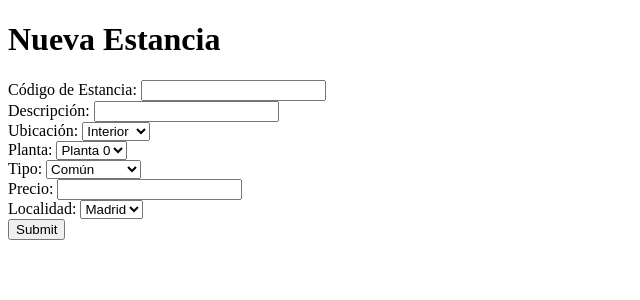
After one commit to Miranda-98/TFG_Imperial, a PHP site: page /Vista/Form_nuevaEstancia.php in a window 1280 px wide. The commit adds this page. Shown: the top 300 px of the page, without its empty margins (0-640 px from the left). Run offline with PHP 8.4, Linux system fonts and the light colour scheme.

Commit message:
no veo footer

```diff
--- a/Controlador/controlador_home.php
+++ b/Controlador/controlador_home.php
@@ -15,9 +15,13 @@ if(isset($_REQUEST['btn_Administracion'])){
 
     include '../Vista/tabla_usuarios.php';
 
+  }else if (isset($_REQUEST['btn_anadir_estancia'])) {
+
+    include '../Vista/Form_nuevaEstancia.php';
+
   } else{
 
-    include '../Vista/Home_principal.php';
+    //include '../Vista/Home_principal.php';
  }
 
 ?>
--- a/Modelo/Habitacion.php
+++ b/Modelo/Habitacion.php
@@ -6,9 +6,9 @@
         private $conexion, $cod_estancia, $numCamas, $tipo_bano;
         public static $TABLA = 'habitacion';
 
-        function __construct($estado, $descripcion, $ubicacion, $planta, $tipo_estancia, $precio, $descuento, $localidad, $cod_estancia, $num_camas, $tipo_bano)
+        function __construct($cod_estan,$estado, $descripcion, $ubicacion, $planta, $tipo_estancia, $precio, $descuento, $localidad, $cod_estancia, $num_camas, $tipo_bano)
         {
-            parent::__construct($estado, $descripcion, $ubicacion, $planta, $tipo_estancia, $precio, $descuento, $localidad);
+            parent::__construct($cod_estan,$estado, $descripcion, $ubicacion, $planta, $tipo_estancia, $precio, $descuento, $localidad);
             $this->conexion = parent::conectar();
             $this->cod_estancia = $cod_estancia;
             $this->num_camas = $num_camas;
--- a/Modelo/Sala.php
+++ b/Modelo/Sala.php
@@ -6,9 +6,9 @@
         private $conexion,$cod_estancia, $aforo, $tipoSala;
         public static $TABLA = 'sala';
 
-        function __construct($estado, $descripcion, $ubicacion, $planta, $tipo_estancia, $precio, $descuento, $localidad, $cod_estancia, $aforo, $tipo_sala)
+        function __construct($cod_estan, $estado, $descripcion, $ubicacion, $planta, $tipo_estancia, $precio, $descuento, $localidad, $cod_estancia, $aforo, $tipo_sala)
         {
-            parent::__construct($estado, $descripcion, $ubicacion, $planta, $tipo_estancia, $precio, $descuento, $localidad);
+            parent::__construct($cod_estan,$estado, $descripcion, $ubicacion, $planta, $tipo_estancia, $precio, $descuento, $localidad);
             $this->conexion = parent::conectar();
             $this->cod_estancia = $cod_estancia;
             $this->aforo = $aforo;
--- /dev/null
+++ b/Vista/Form_nuevaEstancia.php
@@ -0,0 +1,58 @@
+<!DOCTYPE html>
+<html lang="en">
+<head>
+    <meta charset="UTF-8">
+    <meta http-equiv="X-UA-Compatible" content="IE=edge">
+    <meta name="viewport" content="width=device-width, initial-scale=1.0">
+    <title>Añadir Estancia</title>
+</head>
+<body>
+<h1>Nueva Estancia</h1>
+    <form method="post">
+        <label for="cod_estancia">Código de Estancia:</label>
+        <input type="number" name="cod_estancia" id="">
+<br>
+        <label for="descripcion">Descripción:</label>
+        <input type="text" name="descripcion" id="">
+        <br>
+        <label for="ubicacion">Ubicación:</label>
+        <select name="ubicacion">
+            <option value="interior">Interior</option>
+            <option value="exterior">Exterior</option>
+            <option value="azotea">Azotea</option>
+        </select>
+        <br>
+        <label for="planta">Planta:</label>
+        <select name="planta">
+            <option value="0">Planta 0</option>
+            <option value="1">Planta 1</option>
+            <option value="2">Planta 2</option>
+            <option value="3">Planta 3</option>
+            <option value="4">Planta 4</option>
+            <option value="5">Planta 5</option>
+            <option value="6">Planta 6</option>
+            <option value="7">Planta 7</option>
+        </select>
+        <br>
+        <label for="tipo">Tipo:</label>
+        <select name="tipo">
+            <option value="comun">Común</option>
+            <option value="lujo">Lujo</option>
+            <option value="presidencial">Presidencial</option>
+        </select>
+        <br>
+        <label for="precio">Precio:</label>
+        <input type="number" name="precio" id="">
+        <br>
+
+        <!-- Valores ocultos para construir el objeto -->
+        <label for="localidad">Localidad:</label>
+        <select name="localidad" >
+             <option value="madrid" selected>Madrid</option>
+        </select>
+        <input type="hidden" name="estado" value="libre">
+            <br>
+        <input type="submit" name="btnNuevaEstancia" id="">
+    </form>
+</body>
+</html>
```
Also changed, not shown: Controlador/controlador_admin.php (+15 -1 lines), Modelo/Estancia.php (+10 -5 lines), Vista/Home_Administracion.php (+5 -4 lines).
